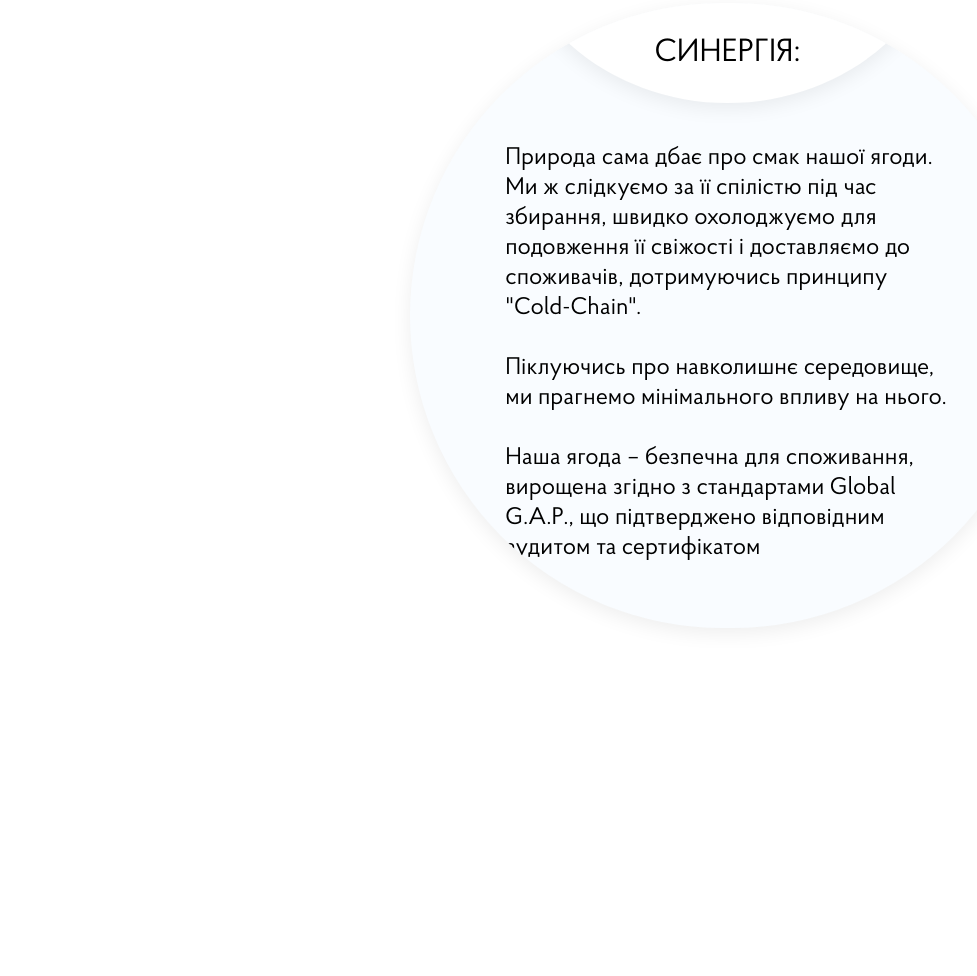
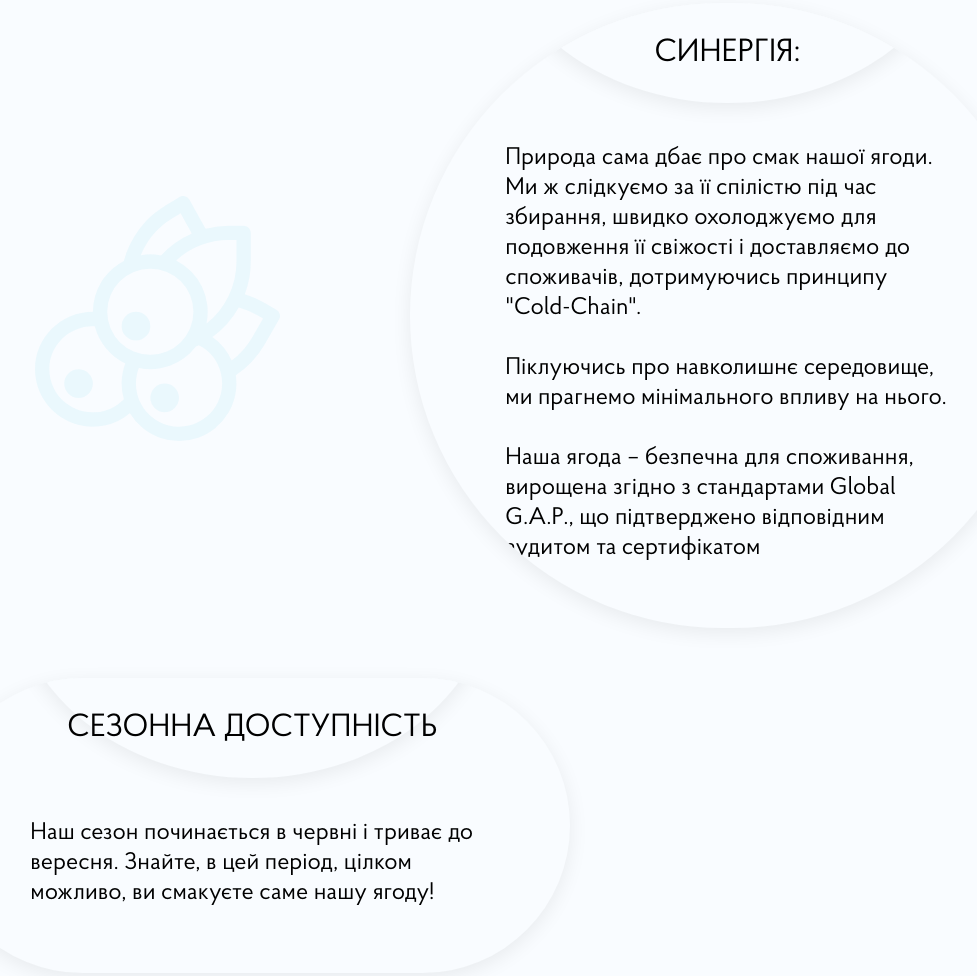
Before and after one commit to fortifelx/thelab, a plain HTML site: page blueberry/index.html in a window 1280 px wide. Shown: the part 2648-3624 px from the top of the page, without its empty margins (150-1127 px from the left). Before the commit the page ends 3326 px from the top, so only its background shows below. Drawn offline with Linux system fonts and the light colour scheme.

Commit message:
done with about section

```diff
--- a/blueberry/assets/css/_about.sass
+++ b/blueberry/assets/css/_about.sass
@@ -2,6 +2,8 @@
   width: 100%
   height: auto
   margin-top: 150px
+  //background-image: url("../img/second-background.svg")
+  //background-repeat: no-repeat
   &_img
     margin-top: 200px
     width: 100%
@@ -26,6 +28,18 @@
     font-family: Proba
     font-size: 80px
     font-weight: 200
+  &_ilu_2
+    position: relative
+    display: flex
+    width: 100%
+    height: 100%
+    flex-direction: column
+    justify-content: center
+    align-items: center
+    padding-bottom: 10%
+    img
+      width: 55%
+      height: auto
   &_block
     display: block
     width: 100%
@@ -40,11 +54,11 @@
       display: block
       position: absolute
       height: 400px
-      width: 70%
-      left: 15%
+      width: 76%
+      left: 12%
       border-radius: 100%
       bottom: calc(100% - 100px)
-      background-color: white
+      background-color: rgba(249, 252, 255, 1)
       box-shadow: 0px 5px 20px  rgba(0, 0, 0, 0.07)
     &_header
       position: relative
--- a/blueberry/assets/css/style.sass
+++ b/blueberry/assets/css/style.sass
@@ -10,9 +10,9 @@ a
   @media screen and (min-width: 1680px)
     max-width: 90vw
 .main_wrapper
-  background-image: url("../img/main_background.svg"),  url("../img/main_ilu.png"), linear-gradient(to bottom, #009BD1 50vw, #ffffff 0%)
-  background-size: 122vw, 13vw, 50vw
-  background-position: -6vw -25vw, 78vw 42vw, 50vw 25vw
+  background-image: url("../img/main_background.svg"),  url("../img/main_ilu.png"), linear-gradient(to bottom, #009BD1 50vw, rgba(255,255,255,0) 0%), url("../img/second-background.svg")
+  background-size: 122vw, 13vw, 50vw, 116vw
+  background-position: -6vw -25vw, 78vw 42vw, 50vw 25vw, -6vw -30vh
   background-repeat: no-repeat
 .margin-bottom
   margin-bottom: 50px
--- a/blueberry/index.html
+++ b/blueberry/index.html
@@ -113,7 +113,14 @@
                         </div>
                     </div>
                 </div>
-                <div class="col-md-7  offset-md-5 margin-bottom">
+            </div>
+            <div class="row">
+                <div class="col-md-5">
+                    <div class="about_ilu_2">
+                        <img src="assets/img/about_blueberry.svg" alt="">
+                    </div>
+                </div>
+                <div class="col-md-7 margin-bottom">
                     <div class="about_block">
                         <div class="about_block_header">
                             СИНЕРГІЯ:
@@ -130,6 +137,17 @@
                         </div>
                     </div>
                 </div>
+                <div class="col-md-7  margin-bottom">
+                    <div class="about_block">
+                        <div class="about_block_header">
+                            СЕЗОННА ДОСТУПНІСТЬ
+                        </div>
+                        <div class="about_block_text">
+                            Наш сезон починається в червні і триває до вересня.
+                            Знайте, в цей період, цілком можливо, ви смакуєте саме нашу ягоду!
+                        </div>
+                    </div>
+                </div>
             </div>
         </div>
     </section>
```
Also changed, not shown: blueberry/assets/css/style.css, blueberry/assets/img/about_blueberry.svg (added), blueberry/assets/img/second-background.svg (added), 1 other file.
